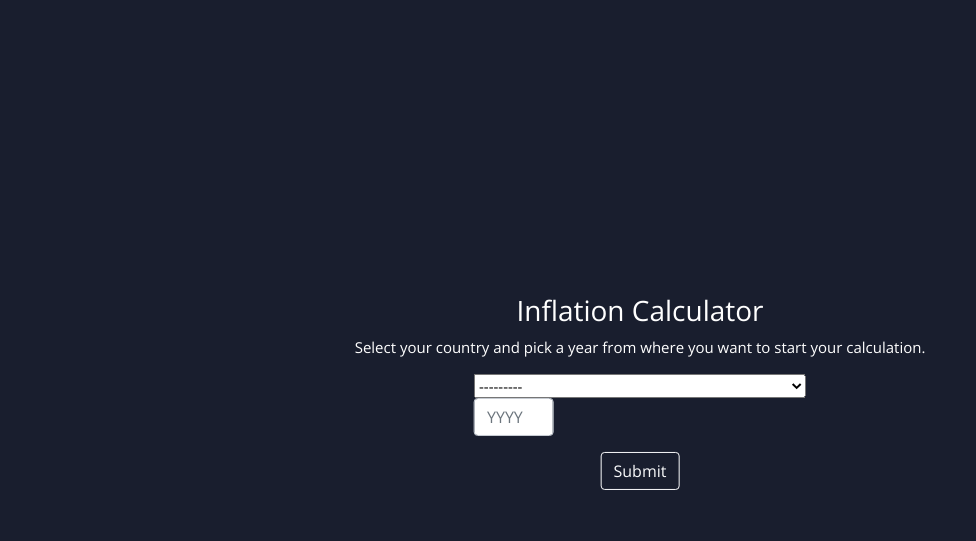
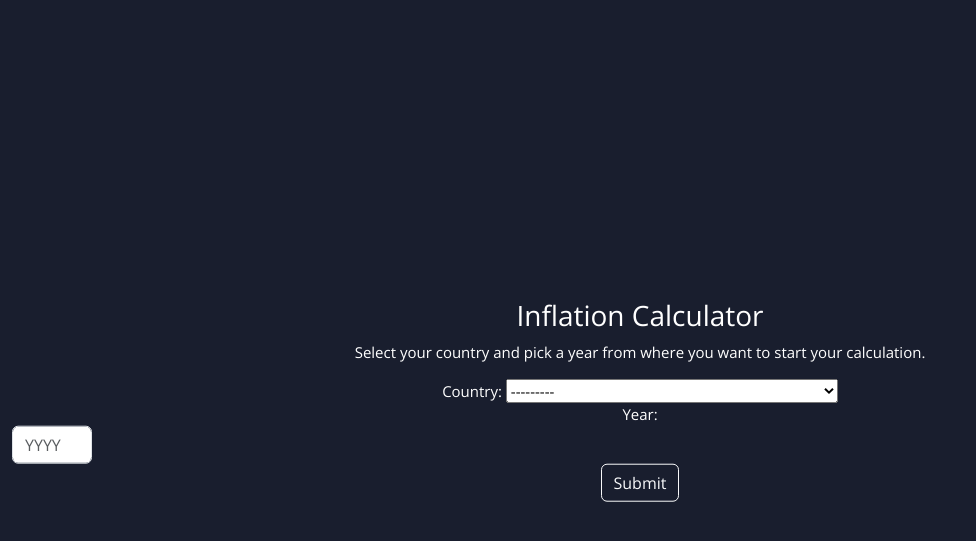
Before and after one commit to philipp-welle/inflation_calc, a Django app: page / in a window 1280 px wide. Shown: the top 541 px of the page, without its empty margins (0-976 px from the left). Run offline with Django 5.2, Linux system fonts and the light colour scheme; some libraries are stand-ins or nearby versions.

Commit message:
make changes to html, add base html add functionality for automatic currency formatting based on country selection

```diff
--- a/inflcalc/calculator/forms.py
+++ b/inflcalc/calculator/forms.py
@@ -4,7 +4,7 @@
 
 
 class update_length_form(forms.Form):
-    starting_date = forms.CharField(label="Starting year", max_length=4, required=False)
+    starting_date = forms.CharField(label="Update start year", max_length=4, required=True)
 
     def clean_starting_date(self):
         starting_date = self.cleaned_data['starting_date']
@@ -17,11 +17,20 @@
         return starting_date
 
 class set_start_date(forms.Form):
-    year = forms.CharField(widget=forms.TextInput(attrs={'placeholder': 'YYYY', 'style': 'width: 80px;', 'class': 'form-control'}))
     country = CountryField().formfield()
+    year = forms.CharField(max_length=4, required=True, widget=forms.TextInput(attrs={'placeholder': 'YYYY', 'style': 'width: 80px;', 'class': 'form-control'}))
+
+    def clean_year(self):
+        year = self.cleaned_data['year']
+        if not re.match(r'^\d{4}$', year):
+            raise forms.ValidationError("Enter a valid year in the format YYYY.")
+        elif int(year) < 1980:
+            raise forms.ValidationError("The earliest year is 1980")
+        elif int(year) > 2022:
+            raise forms.ValidationError("Please pick a year before 2023")
+        return year
 
 
 class calcForm(forms.Form):
-    # Define fields for form_a here
     starting_date = forms.CharField(label="Starting year", max_length=4, required=False)
     pass
--- /dev/null
+++ b/inflcalc/calculator/templates/calculator/base.html
@@ -0,0 +1,22 @@
+{% load static %}
+<!doctype html>
+<html lang="en">
+  <head>
+      <meta charset="utf-8">
+      <meta name="viewport" content="width=device-width, initial-scale=1, shrink-to-fit=no">
+      <link href="https://stackpath.bootstrapcdn.com/bootstrap/5.3.3/css/bootstrap.min.css" rel="stylesheet">
+      <link rel="stylesheet" href="{% static 'calculator/style.css' %}">
+      <title>Inflation Calculator</title>
+  </head>
+  <body>
+    <div class="container">
+      <div class="row justify-content-center">
+          {% block content %}
+          {% endblock %}
+      </div>
+    </div>
+    <script src="https://code.jquery.com/jquery-3.2.1.slim.min.js" integrity="sha384-KJ3o2DKtIkvYIK3UENzmM7KCkRr/rE9/Qpg6aAZGJwFDMVNA/GpGFF93hXpG5KkN" crossorigin="anonymous"></script>
+    <script src="https://cdnjs.cloudflare.com/ajax/libs/popper.js/1.12.9/umd/popper.min.js" integrity="sha384-ApNbgh9B+Y1QKtv3Rn7W3mgPxhU9K/ScQsAP7hUibX39j7fakFPskvXusvfa0b4Q" crossorigin="anonymous"></script>
+    <script src="https://maxcdn.bootstrapcdn.com/bootstrap/4.0.0/js/bootstrap.min.js" integrity="sha384-JZR6Spejh4U02d8jOt6vLEHfe/JQGiRRSQQxSfFWpi1MquVdAyjUar5+76PVCmYl" crossorigin="anonymous"></script>
+  </body>
+</html>
--- a/inflcalc/calculator/templates/calculator/landing.html
+++ b/inflcalc/calculator/templates/calculator/landing.html
@@ -1,34 +1,15 @@
-{% load static %}
-<!DOCTYPE html>
-<html lang="en">
-<head>
-    <meta charset="UTF-8">
-    <title>Inflation Calculator</title>
-    <link href="https://stackpath.bootstrapcdn.com/bootstrap/4.5.2/css/bootstrap.min.css" rel="stylesheet">
-
-
-    <link rel="stylesheet" href="{% static 'calculator/style.css' %}">
-</head>
-<body>
+{% extends 'calculator/base.html' %}
+{% load crispy_forms_tags %}
+{% block content %}
     <div class="center">
         <h3>Inflation Calculator</h3>
         <p>Select your country and pick a year from where you want to start your calculation. </p>
-
-        <div class="row justify-content-center">
-            <form action="{% url 'landing' %}" method="post">
-                {% csrf_token %}
-                <div class="form-group">
-                    {{ form.country }}
-
-                    <br>
-                    {{ form.year }}
-                </div>
-
-                <div class="form-group">
-                   <input class="btn btn-outline-light" type="submit" value="Submit">
-                </div>
-            </form>
-        </div>
+         <div class="row justify-content-center">
+        <form action="{% url 'landing' %}" method="post" novalidate>
+            {% csrf_token %}
+            {{ form}}
+            <input class="btn btn-outline-light" type="submit" value="Submit">
+        </form>
+         </div>
     </div>
-</body>
-</html>
+{% endblock %}
--- a/inflcalc/calculator/views.py
+++ b/inflcalc/calculator/views.py
@@ -2,6 +2,8 @@
 from .forms import update_length_form, calcForm, set_start_date
 from .inflation_data import Inflation
 import pycountry
+from currency_symbols import CurrencySymbols
+from countryinfo import CountryInfo
 import locale
 locale.setlocale(locale.LC_ALL, '')
 
@@ -14,6 +16,7 @@
             inflation.start_year = int(form.cleaned_data["year"])
             alpha_2_country = form.cleaned_data["country"]
             inflation.country = pycountry.countries.get(alpha_2=alpha_2_country).alpha_3 # change alpha_2 country code to alpha_3
+            inflation.country_name = pycountry.countries.get(alpha_2=alpha_2_country).name # get country name
             return redirect("calc")
     else:
         form = set_start_date()
@@ -26,6 +29,8 @@
     percent = [value[2] for value in inflation.modified_dict.values()][::-1]
     inflation_percent = [f"{value[0]}%" for value in inflation.modified_dict.values()][::-1]
     country_name = inflation.country_name
+    currency = CountryInfo(country_name).currencies()[0] # currency code
+    currency_symbol = CurrencySymbols.get_symbol(currency) # super complicated way to get currency symbol based on country code
     inflated = [0] * len(years)
     salaries = [0] * len(years)
     if request.method == "POST":
@@ -34,8 +39,7 @@
             # extract salaries from post data
             salaries = [float(request.POST.get(f"salaries_{year}")) or 0 for year in years]
             # calculate inflated salaries and format it to currency
-            # TODO currency needs to be changed base on location
-            inflated = [locale.currency(round(salary * (percentage / 100), 2), grouping=True) for salary, percentage in zip(salaries, percent)]
+            inflated = [f"{currency_symbol}{'{:0,.2f}'.format(round(salary * (percentage / 100), 2))}" for salary, percentage in zip(salaries, percent)]
             table_data = zip(years, percent, salaries, inflated, inflation_percent)
             return render(request, "calculator/home.html",
                           {"form": form, "table_data": table_data, "percent": percent, "country_name": country_name})
--- a/inflcalc/inflcalc/settings.py
+++ b/inflcalc/inflcalc/settings.py
@@ -31,7 +31,8 @@
 # Application definition
 
 INSTALLED_APPS = [
-    "django_countries",
+    "crispy_forms",
+    "crispy_bootstrap5",
     "calculator.apps.CalculatorConfig",
     'django.contrib.admin',
     'django.contrib.auth',
@@ -118,6 +119,8 @@
 # https://docs.djangoproject.com/en/5.0/howto/static-files/
 
 STATIC_URL = 'static/'
+CRISPY_ALLOWED_TEMPLATE_PACKS = "bootstrap5"
+CRISPY_TEMPLATE_PACK = "bootstrap5"
 
 # Default primary key field type
 # https://docs.djangoproject.com/en/5.0/ref/settings/#default-auto-field
```
Also changed, not shown: inflcalc/calculator/inflation_data.py (+3 -6 lines), inflcalc/calculator/templates/calculator/home.html (+11 -18 lines).
